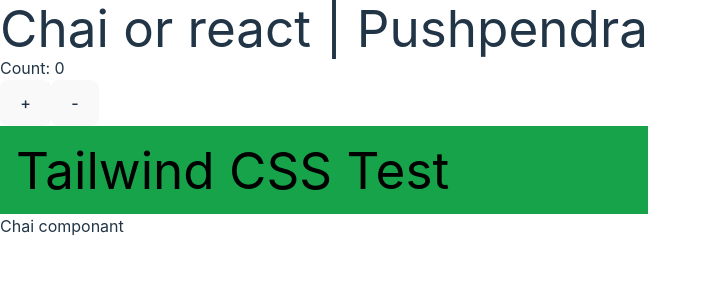
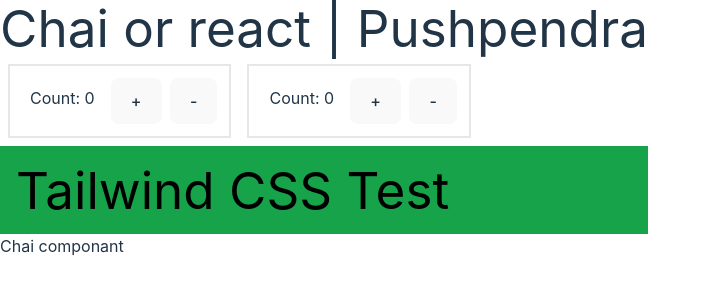
Before and after one commit to pushpendraa3/chai-or-react, a React (Vite) app: page / in a window 1280 px wide. Shown: the top 300 px of the page, without its empty margins (0-711 px from the left). Built offline with nearby package versions, Linux system fonts and the light colour scheme.

Commit message:
designed counter with tailwind

```diff
--- a/src/App.jsx
+++ b/src/App.jsx
@@ -10,6 +10,7 @@ function App() {
     <>
       <h1>Chai or react | Pushpendra</h1>
       <Counter />
+      <Counter />
       <Tcss />
       <Chai />
     </>
--- a/src/Counter.jsx
+++ b/src/Counter.jsx
@@ -4,10 +4,10 @@ const Counter = () => {
     const [count, setCount] = useState(0);
 
   return (
-    <div>
-        <h2>Count: {count}</h2>
-        <button onClick={ () => { setCount( count + 1 ) } }>+</button>
-        <button onClick={ () => { if(count > 0) setCount( count - 1 ) }}>-</button>
+    <div className='border-2 inline-flex p-2 m-2'>
+        <h2 className='p-3'>Count: {count}</h2>
+        <button className='m-1' onClick={ () => { setCount( count + 1 ) } }>+</button>
+        <button className='m-1' onClick={ () => { if(count > 0) setCount( count - 1 ) }}>-</button>
     </div>
   )
 }
```
